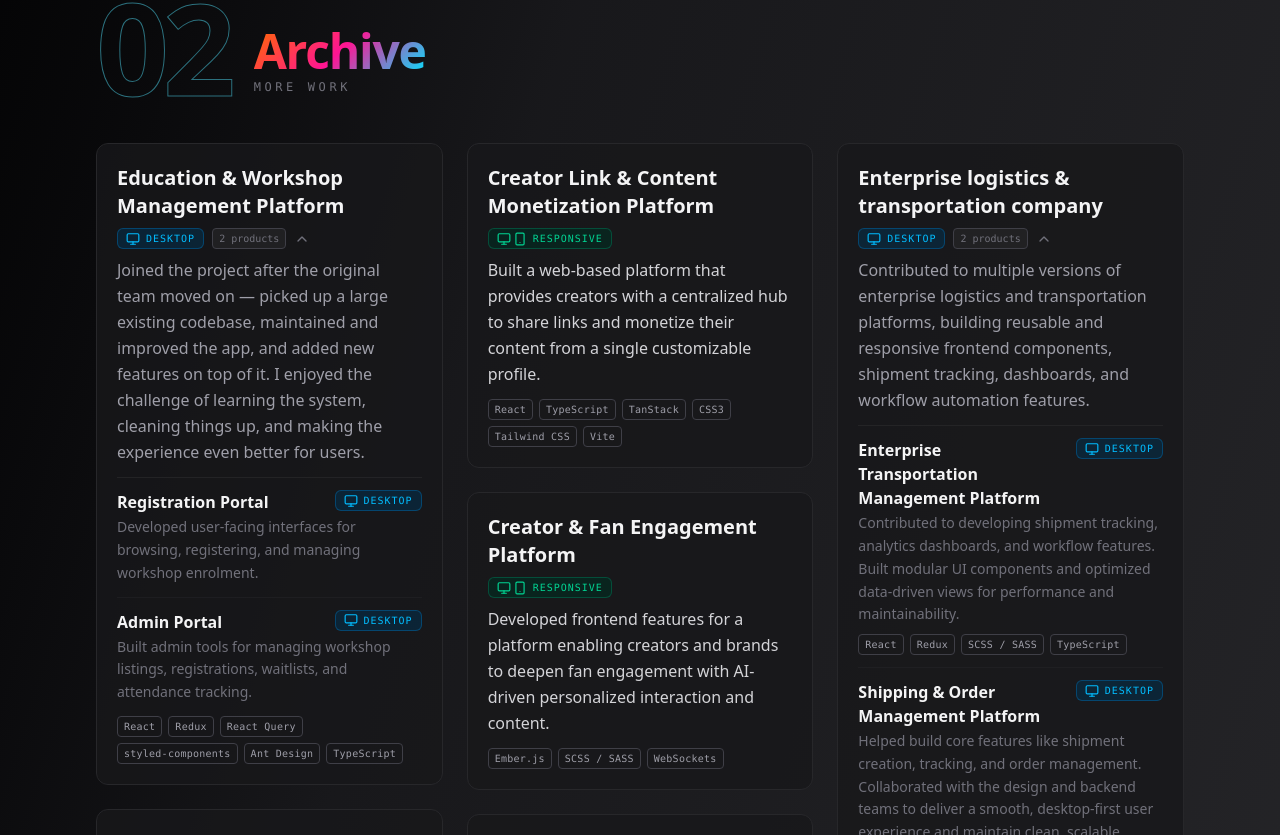
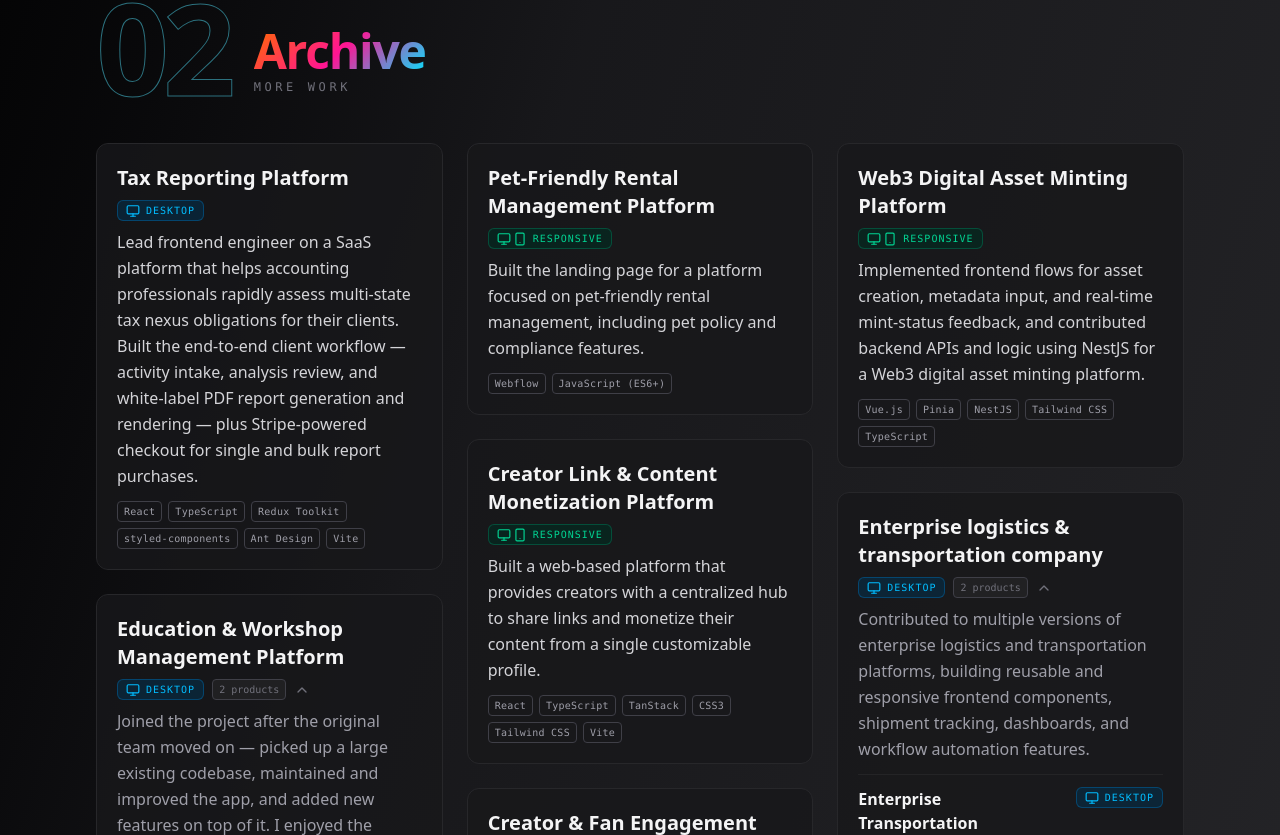
Before and after one commit to hernanosaurus/portfolio.2025, a Next.js app: page / in a window 1280 px wide. Shown: the part 2285-3120 px from the top of the page. Built offline with nearby package versions, Linux system fonts and the light colour scheme; no server answers.

Commit message:
Add Tax Reporting Platform to Projects — anonymized multi-state tax nexus SaaS, React/TS/Redux Toolkit/AntD, Stripe + PDF reporting

```diff
--- a/app/data/projects.ts
+++ b/app/data/projects.ts
@@ -50,6 +50,20 @@ export interface Project {
 }
 
 export const projects: Project[] = [
+  {
+    name: 'Tax Reporting Platform',
+    description:
+      'Lead frontend engineer on a SaaS platform that helps accounting professionals rapidly assess multi-state tax nexus obligations for their clients. Built the end-to-end client workflow — activity intake, analysis review, and white-label PDF report generation and rendering — plus Stripe-powered checkout for single and bulk report purchases.',
+    tech: [
+      LibrariesAndFrameworks.React,
+      Coding.TypeScript,
+      LibrariesAndFrameworks.ReduxToolkit,
+      LibrariesAndFrameworks.StyledComponents,
+      LibrariesAndFrameworks.AntDesign,
+      Tool.Vite,
+    ],
+    platform: Platform.Desktop,
+  },
   {
     name: 'CCTalent formerly CodingChiefs',
     description:
```
